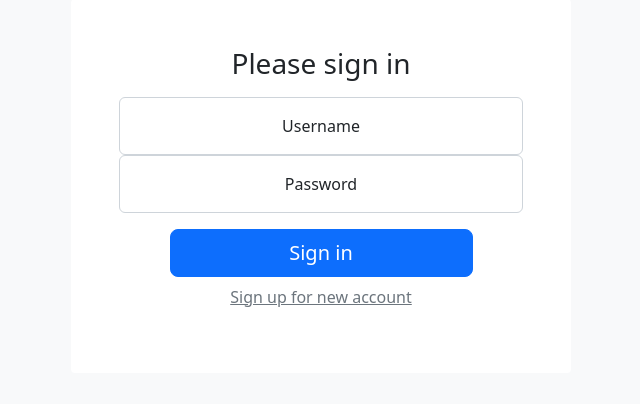
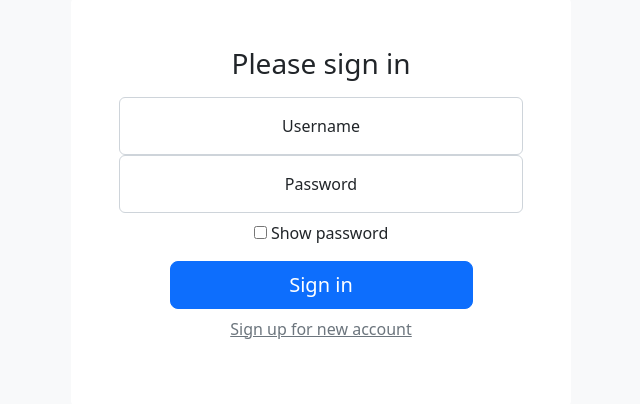
Before and after one commit to ThaiHoangDang/Lazada-Website, a PHP site: page /login.php in a window 1280 px wide. Shown: the part 121-525 px from the top of the page, without its empty margins (319-959 px from the left). Run offline with PHP 8.4, Linux system fonts and the light colour scheme.

Commit message:
login toggle password

```diff
--- a/html/Login/login.php
+++ b/html/Login/login.php
@@ -65,6 +65,10 @@ if (isset($_POST['signin'])) {
                             <input type="password" class="form-control" id="password" name="password" placeholder="Password" required>
                             <label for="pass">Password</label>
                         </div>
+                        <div class="mt-2">
+                            <input type="checkbox" onclick="togglePasswordVisibility()">
+                            <label>Show password</label>
+                        </div>
                         <button class="mt-3 w-75 btn btn-lg btn-primary" type="submit" name="signin">Sign in</button>
                         <div class="mt-2 mb-3">
                             <a href="../Register/pickRegister.html" class="link-secondary">Sign up for new account</a>
@@ -79,6 +83,7 @@ if (isset($_POST['signin'])) {
             </div>
         </div>
     </main>
+    <script src="../../js/Common/common.js" async></script>
 </body>
 
 </html>
--- a/js/Common/common.js
+++ b/js/Common/common.js
@@ -1,3 +1,11 @@
+function togglePasswordVisibility() {
+    var pass = document.querySelector('#password');
+    if (pass.type === "password") {
+        pass.type = "text";
+    } else {
+        pass.type = "password";
+    }
+}
 // Show the image input
 var loadFile = function (event) {
     var image = document.querySelector('#img-output');
```
